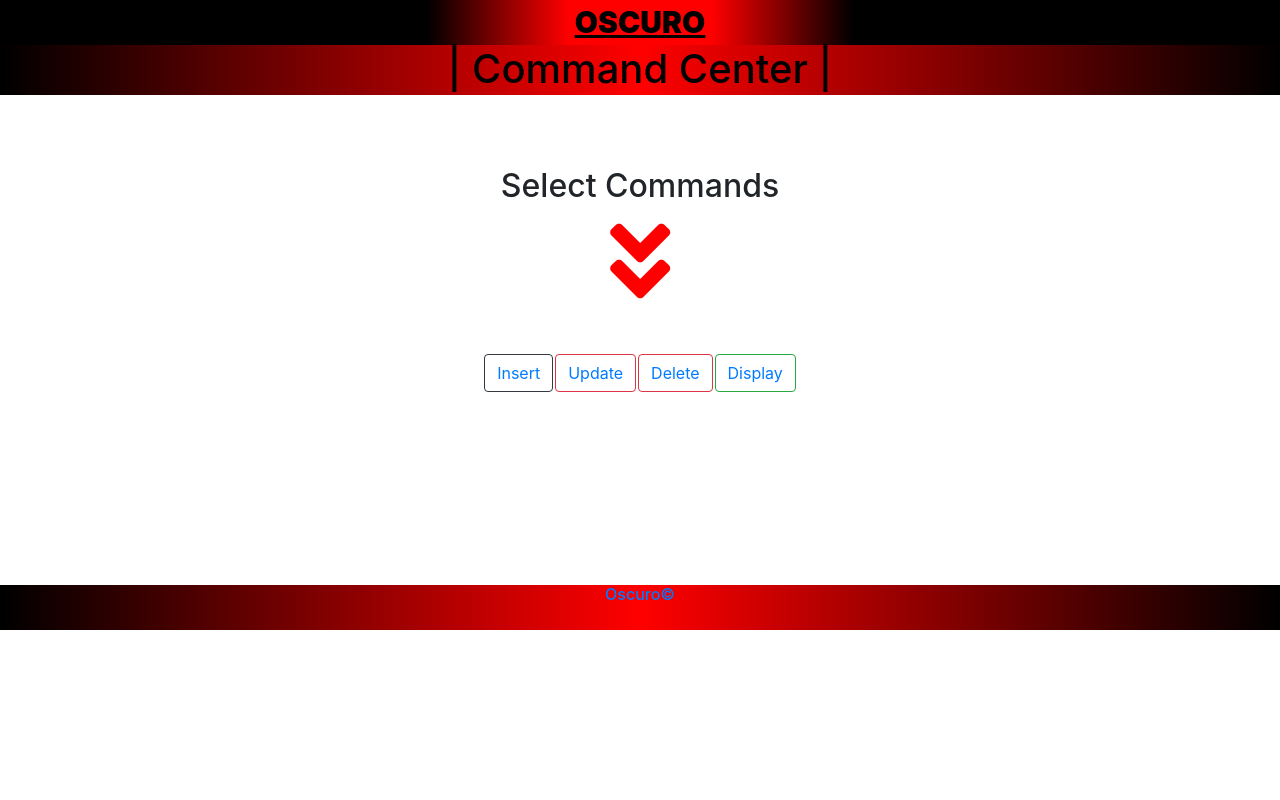
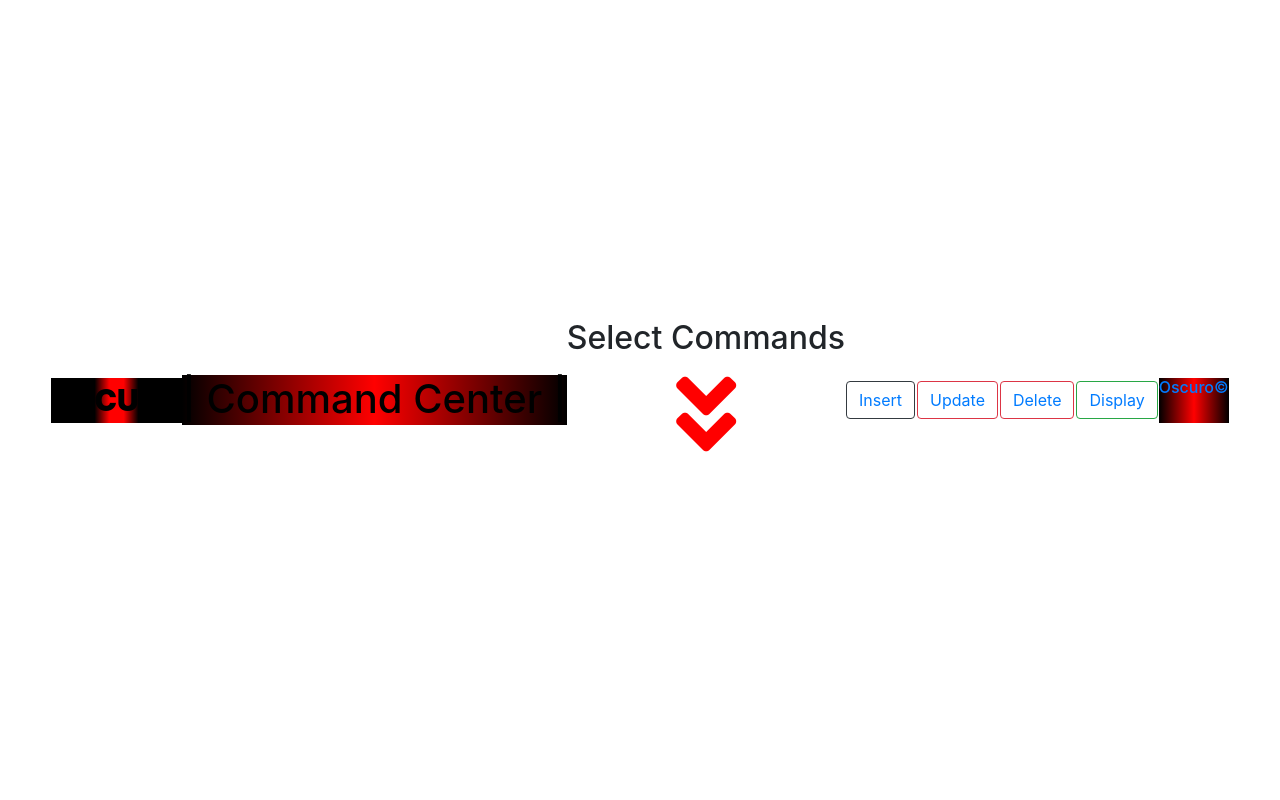
Before and after one commit to oshadabasnayake/Tourism-Site, a PHP site: the page made by additional vehicle site for tourism site/c panel.php in a window 1280 px wide. Run offline with PHP 8.4, Linux system fonts and the light colour scheme; a stand-in replaces the project's code that opens the database connection; some libraries are stand-ins or nearby versions.

Commit message:
c panel.css extra
c panel.css extra

```diff
--- a/additional vehicle site for tourism site/c panel.css
+++ b/additional vehicle site for tourism site/c panel.css
@@ -75,3 +75,20 @@ background: linear-gradient(to right,black,red,black);
   	height: 100%;
   	position: fixed;
 } */
+
+/*extra*/
+
+body{
+
+    margin: 0;
+    padding: 0;
+    width: 100vw;
+    height: 100vh;
+    display: flex;
+    justify-content: center;
+    align-items: center;
+}
+
+canvas{
+    position: absolute;
+}
```
